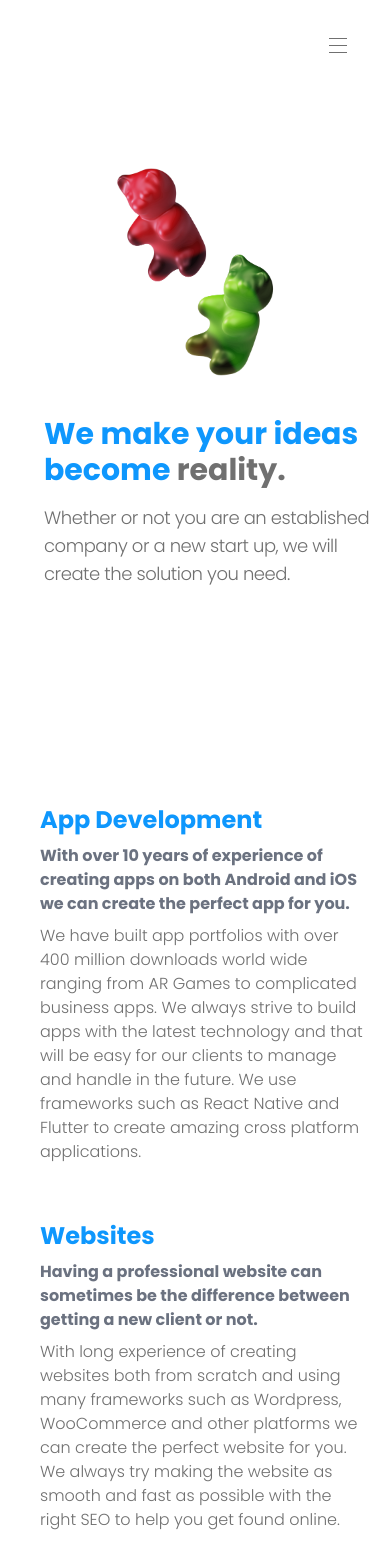
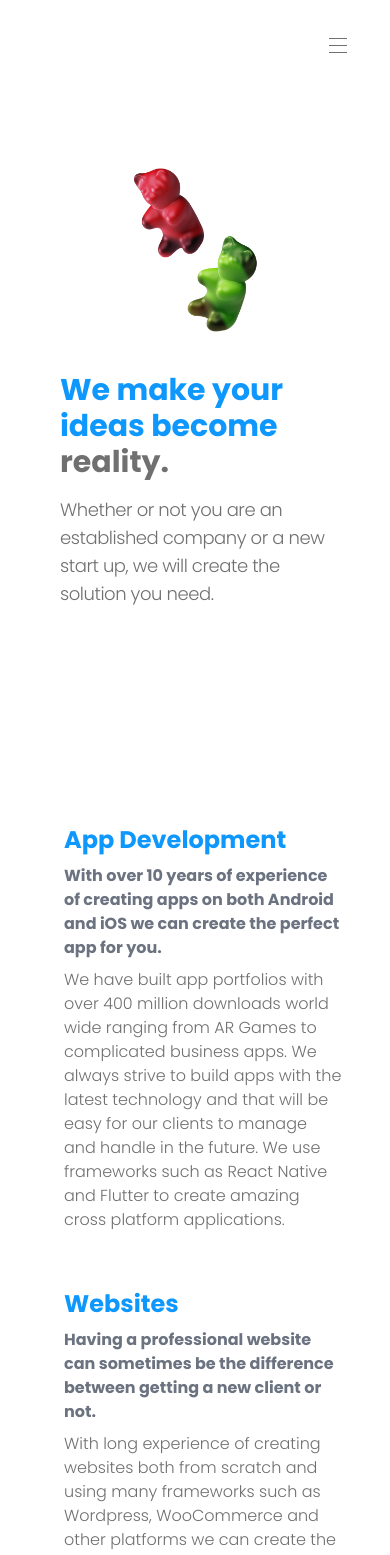
Before and after one commit to firyalhfz/abersoft-test, a Next.js app: page /services in a window 390 px wide. Shown: the top 1555 px of the page. Built offline with nearby package versions, Linux system fonts and the light colour scheme.

Commit message:
fix-styling

```diff
--- a/src/pages/aboutus.tsx
+++ b/src/pages/aboutus.tsx
@@ -100,13 +100,13 @@ export default function AboutUs() {
         </h1>
       </div>
 
-      <div className="grid h-screen grid-row lg:grid-cols-2 xs:mx-12 md:mx-36 items-center -z-10">
+      <div className="grid h-screen grid-row lg:grid-cols-2 xs:mx-12 md:mx-36 items-center -z-10 ">
         <div
-          className="lg:hidden flex justify-center z-0"
-          style={{
-            marginTop: "180px",
-            overflow: "hidden",
-          }}
+          className="lg:hidden flex justify-center z-0 xs:mt-20"
+          // style={{
+          //   marginTop: "180px",
+          //   overflow: "hidden",
+          // }}
         >
           <Image
             src={require("@/assets/img-gamestudio.png")}
@@ -116,7 +116,7 @@ export default function AboutUs() {
           />
         </div>
         <div className="mt-4 ml-1 lg:pr-20">
-          <h1 className="font-bold text-primary  text-2xl md:text-4xl ">
+          <h1 className="font-bold text-primary text-2xl md:text-4xl ">
             Game Studio & Inhouse Apps.{" "}
           </h1>
           <h1 className="font-light text-c-gey sm:text-[16px] mt-2">
--- a/src/pages/services.tsx
+++ b/src/pages/services.tsx
@@ -32,7 +32,7 @@ export default function Services() {
 
   return (
     <div className="mx-6 md:mx-36">
-      <div className="flex flex-col lg:flex-row items-center mt-24">
+      <div className="flex flex-col lg:flex-row items-center mt-24 xs:px-9">
         <div className="lg:hidden w-1/2 xs:flex justify-center">
           <Image
             src={require("@/assets/jelly-bear.png")}
@@ -41,7 +41,7 @@ export default function Services() {
             height="500"
           />
         </div>
-        <div className="xs:w-full lg:w-1/2 ml-10">
+        <div className="xs:w-full lg:w-1/2">
           <h1 className="font-bold tracking-normal md:leading-normal text-primary text-3xl md:text-5xl mt-10 lg:mt-0">
             We make your ideas become
             <span className="text-cgrey"> reality.</span>
@@ -63,7 +63,7 @@ export default function Services() {
       <div className="grid grid-row lg:grid-cols-2 ml-2 mt-40 mr-4 xs:w-full">
         {dataCategories.map((item) => {
           return (
-            <div key={item.title} className="lg:mx-8 xs:mx-2 mt-10">
+            <div key={item.title} className="lg:mx-8 xs:mx-8 mt-10">
               <div className="flex justify-center"></div>
               <div className="mt-4">
                 <h1 className="font-bold text-primary text-2xl md:text-3xl ">
```
